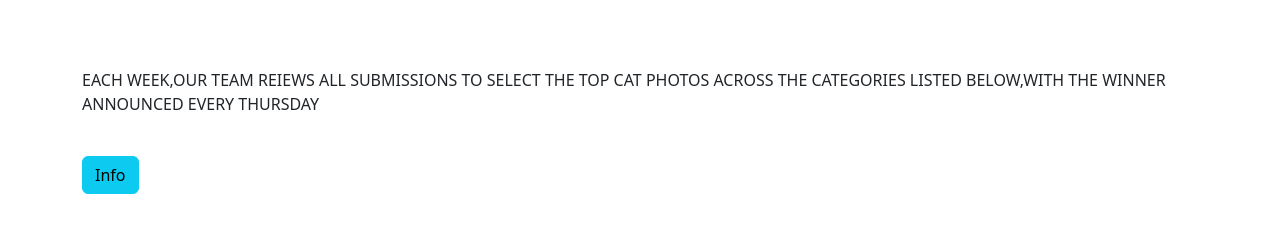
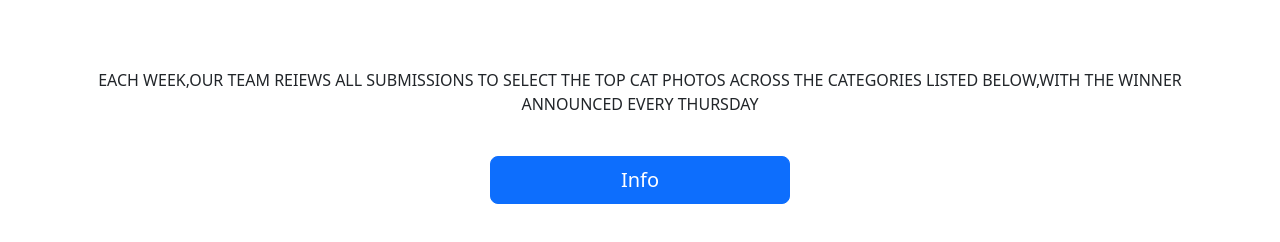
Before and after one commit to Elena-source-ops/Elena-source-ops.github.io, a plain HTML site: page index1.html in a window 1280 px wide. Shown: the part 680-922 px from the top of the page. Drawn offline with nearby package versions, Linux system fonts and the light colour scheme.

Commit message:
new commit

```diff
--- a/index1.html
+++ b/index1.html
@@ -43,8 +43,10 @@
             </div>
         </div>
         <h2 class="text-center mb-5 d-flex justify-content-center"> To Enter Your Cat</h2>
-        <p class="text-uppercase">Each week,our team reiews all submissions to select the top cat photos across the CATegories listed below,with the winner announced every Thursday</p>
-        <div class="col-4"><button type="button-sm" class="btn btn-info">Info</button></div>
+        <p class="text-uppercase text-center">Each week,our team reiews all submissions to select the top cat photos across the CATegories listed below,with the winner announced every Thursday</p>
+        <div class="text-center lg-8">
+            <button type="button" class=" btn btn-primary btn-lg" style="width: 300px;">Info</button>
+        </div>
 
 
 
```
